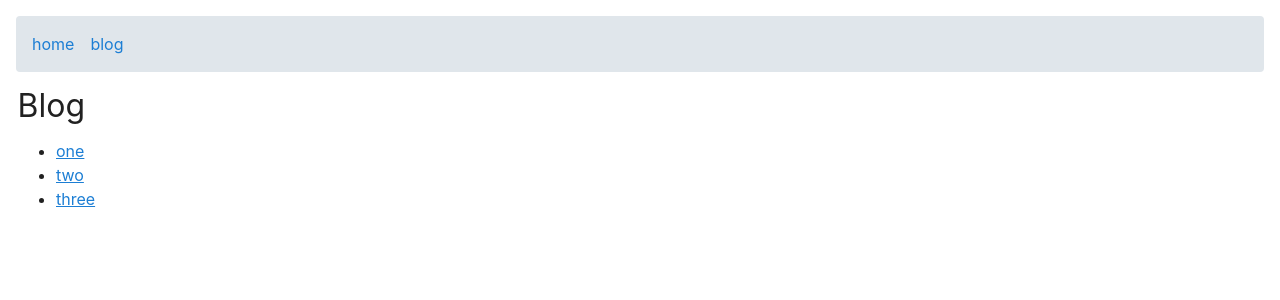
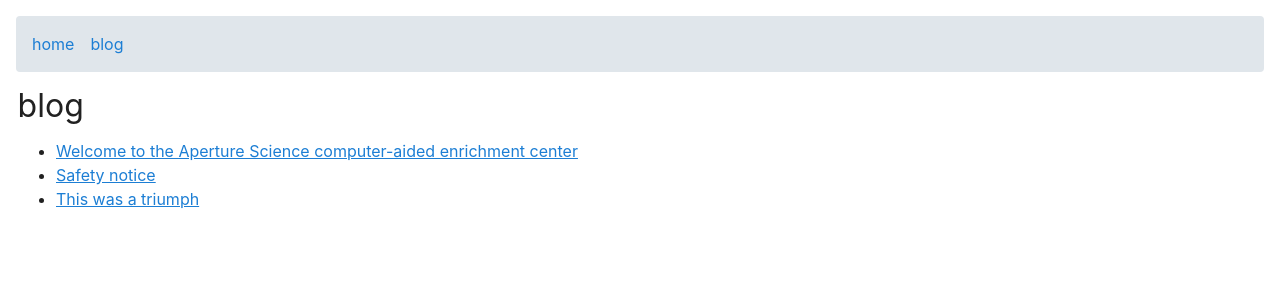
Before and after one commit to raquel-1/probando, a SvelteKit app: page /blog in a window 1280 px wide. Shown: the top 300 px of the page. Built offline with nearby package versions, Linux system fonts and the light colour scheme.

Commit message:
cada aparteado blog tiene datos de data.js

```diff
--- /dev/null
+++ b/src/routes/blog/+page.server.js
@@ -0,0 +1,10 @@
+import { posts } from './data.js';
+
+export function load() {
+	return {
+		summaries: posts.map((post) => ({
+			slug: post.slug,
+			title: post.title
+		}))
+	};
+}
--- a/src/routes/blog/+page.svelte
+++ b/src/routes/blog/+page.svelte
@@ -1,7 +1,12 @@
-<h1>Blog</h1>
+<script>
+	export let data;
+</script>
 
+<h1>blog</h1>
+
+<!--data.summaries viene de +page.server.js-->
 <ul>
-	<li><a href="/blog/one">one</a></li>
-	<li><a href="/blog/two">two</a></li>
-	<li><a href="/blog/three">three</a></li>
+	{#each data.summaries as { slug, title }}
+		<li><a href="/blog/{slug}">{title}</a></li>
+	{/each}
 </ul>
--- /dev/null
+++ b/src/routes/blog/data.js
@@ -0,0 +1,21 @@
+export const posts = [
+	{
+		slug: 'welcome',
+		title: 'Welcome to the Aperture Science computer-aided enrichment center',
+		content:
+			'<p>We hope your brief detention in the relaxation vault has been a pleasant one.</p><p>Your specimen has been processed and we are now ready to begin the test proper.</p>'
+	},
+
+	{
+		slug: 'safety',
+		title: 'Safety notice',
+		content:
+			'<p>While safety is one of many Enrichment Center Goals, the Aperture Science High Energy Pellet, seen to the left of the chamber, can and has caused permanent disabilities, such as vaporization. Please be careful.</p>'
+	},
+
+	{
+		slug: 'cake',
+		title: 'This was a triumph',
+		content: "<p>I'm making a note here: HUGE SUCCESS.</p>"
+	}
+];
```
Also changed, not shown: src/routes/blog/[slug]/+layout.svelte (added, +19 -0 lines), src/routes/blog/[slug]/+page.server.js (added, +12 -0 lines), src/routes/blog/[slug]/+page.svelte (+6 -1 lines).
